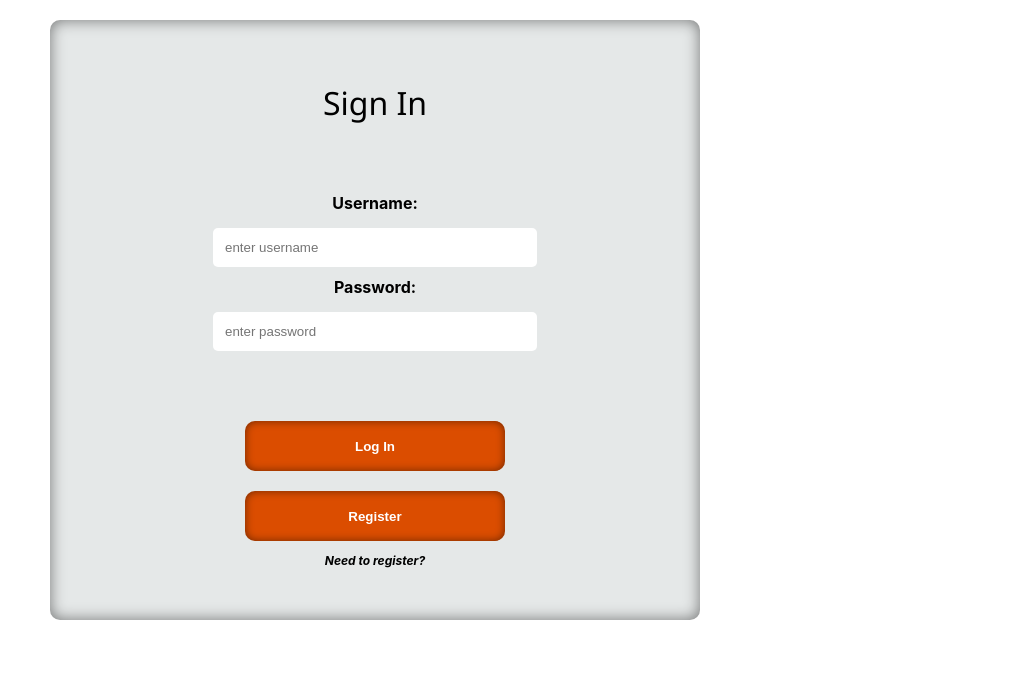
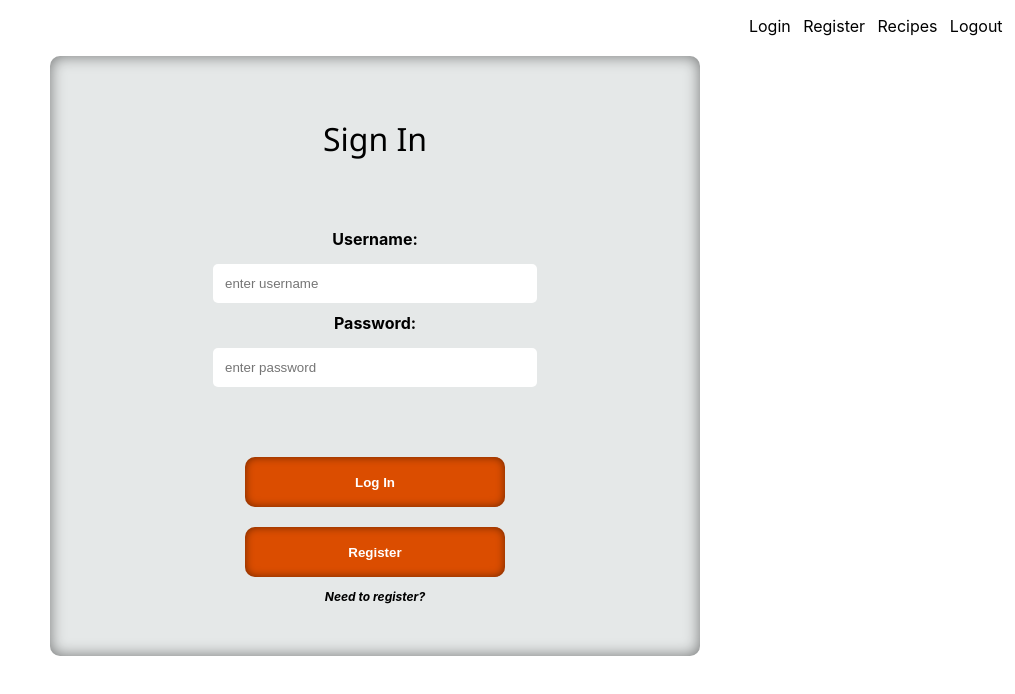
Before and after one commit to legacies-cookbook/front-end, a React (Create React App) app in the folder front-end/: page /login in a window 1280 px wide. Shown: the top 694 px of the page, without its empty margins (265-1280 px from the left). Built offline with nearby package versions, Linux system fonts and the light colour scheme.

Commit message:
added proper styling to nav menu

```diff
--- a/front-end/src/App.css
+++ b/front-end/src/App.css
@@ -1,3 +1,18 @@
+/* Global Styles */
+a {
+  text-decoration: none;
+  color: black
+}
+
+ul {
+  display: flex;
+  justify-content: flex-end;
+}
+
+li {
+  list-style: none;
+  margin-right: 1%;
+}
 
 /* Recipe List Component */
 
--- a/front-end/src/App.js
+++ b/front-end/src/App.js
@@ -23,7 +23,7 @@ function App() {
   return (
       <Router>
         <div className="App">
-      {/* <ul>
+      <ul>
         <li>
           <Link to="/login">Login</Link>
         </li>
@@ -36,7 +36,7 @@ function App() {
         <li>
           <Link onClick={logout}>Logout</Link>
         </li>
-      </ul> */}
+      </ul>
           <Switch>
             <PrivateRoute exact path='/recipes'>
               <RecipeList />
```
Also changed, not shown: 1 other file (tests, documents, lock files or other folders).
